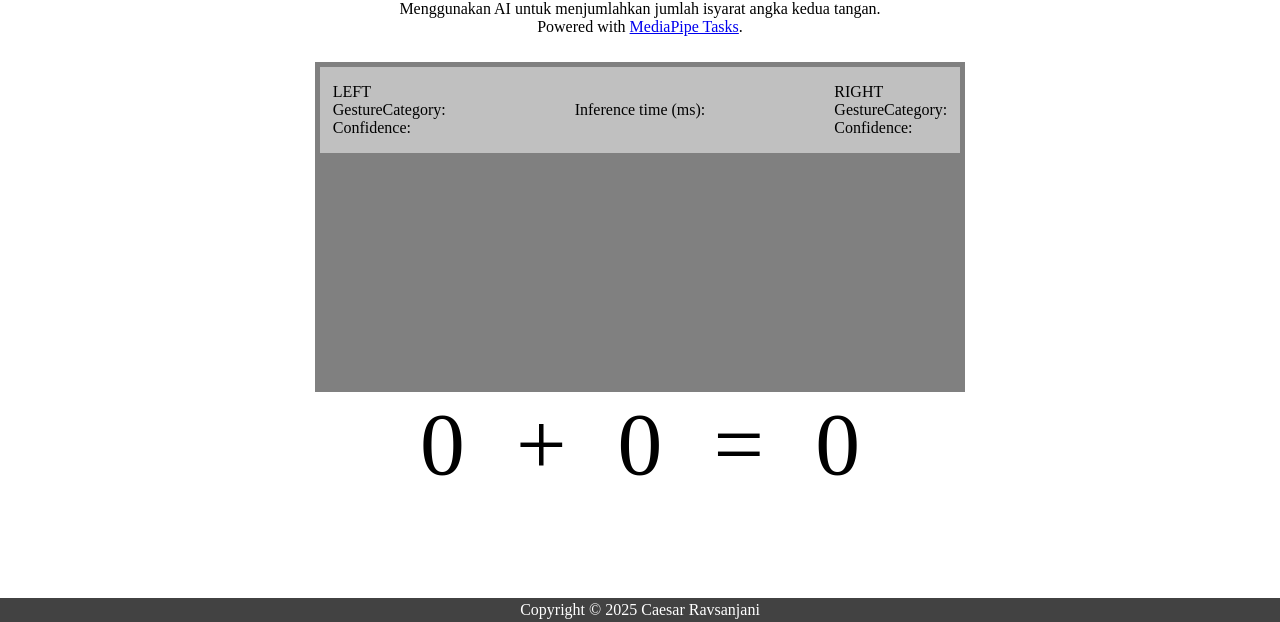
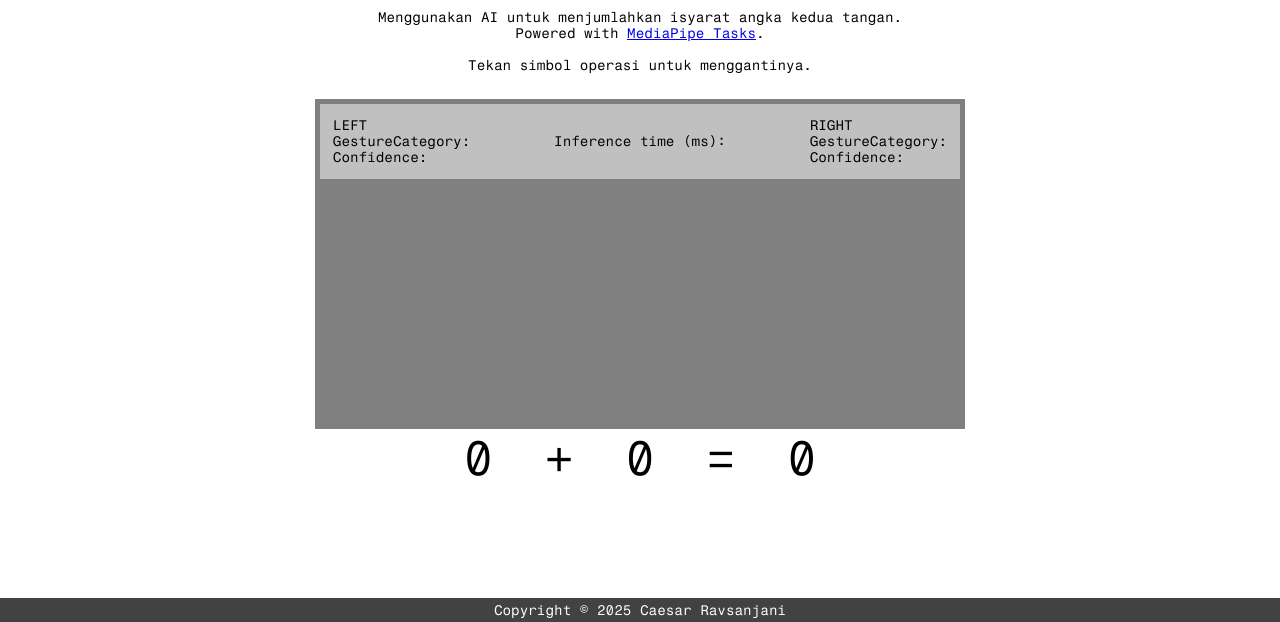
Before and after one commit to oxraphc/finger-number-recognition, a plain HTML site: page index.html in a window 1280 px wide. Shown: the part 178-800 px from the top of the page. Drawn offline with Linux system fonts and the light colour scheme.

Commit message:
Add feature to change math operation
Install a new font alongside.

```diff
--- a/index.html
+++ b/index.html
@@ -1,3 +1,5 @@
+<!-- Copyright © 2025 Caesar Ravsanjani  -->
+
 <!DOCTYPE html>
 <html lang="en">
 <head>
@@ -11,8 +13,9 @@
         <div id="header">
             <h1>AI Hitung Jumlah Jari</h1>
             <p>
-                Menggunakan AI untuk menjumlahkan jumlah isyarat angka kedua tangan.<br>
-                Powered with <a href="https://ai.google.dev/edge/mediapipe/solutions/tasks">MediaPipe Tasks</a>.
+                Menggunakan AI untuk menjumlahkan isyarat angka kedua tangan.<br>
+                Powered with <a href="https://ai.google.dev/edge/mediapipe/solutions/tasks">MediaPipe Tasks</a>.<br>
+                <br>Tekan simbol operasi untuk menggantinya.
             </p>
         </div>
         <div id="main">
@@ -39,7 +42,7 @@
                 <p id="left">0</p>
                 <p id="operation">+</p>
                 <p id="right">0</p>
-                <p id="equals"> =</p>
+                <p id="equals">=</p>
                 <p id="result">0</p>
             </div>
         </div>
--- a/script.js
+++ b/script.js
@@ -1,3 +1,5 @@
+// Copyright © 2025 Caesar Ravsanjani
+
 import {
     GestureRecognizer,
     FilesetResolver,
@@ -14,7 +16,9 @@ const inferenceTime = document.getElementById('time-delay-counter');
 const leftValueElem = document.getElementById('left');
 const rightValueElem = document.getElementById('right');
 const operationResult = document.getElementById('result');
+const operationElem = document.getElementById('operation');
 
+let operationIndex = 0;
 let cameraStream = null;
 let gestureRecognizer;
 let lastVideoTime = -1;
@@ -73,6 +77,14 @@ if (await openCamera()) {
 }
 
 
+operationElem.addEventListener('click', () => {
+    const operations = ['+', '-', '*', '/', '^', '%'];
+    operationIndex++;
+    operationElem.innerText = operations[operationIndex % 6];
+    operation = operations[operationIndex % 6];
+})
+
+
 function getLandmarkColor(handednessIndex) {
     return handednessIndex === 0 ? "#00FF00" : "#FF0000"
 }
@@ -85,9 +97,16 @@ function getLineColor(handednessIndex) {
 
 // Start detecting the camera stream
 async function predictWebcam() {
-    let nowInMs = Date.now();
+    // Reset outputs first
     rightHandCVResultOutput.innerText = `RIGHT\nGestureCategory:\nConfidence:`
     leftHandCVResultOutput.innerText = `LEFT\nGestureCategory:\nConfidence:`
+    operationResult.innerText = '0'
+    rightValueElem.innerText = '0';
+    leftValueElem.innerText = '0';
+    rightValue = 0;
+    leftValue = 0;
+
+    let nowInMs = Date.now();
     if (camera.currentTime !== lastVideoTime) {
         lastVideoTime = camera.currentTime;
 
@@ -144,13 +163,13 @@ async function predictWebcam() {
                 leftValue = gestureCategoryInt;
             }
         }
-
         operationResult.innerText = evalFingers();
     }
 
     // Call this function again to keep predicting when the browser is ready.
     window.requestAnimationFrame(predictWebcam);
 }
+
 
 function categoryNameToInt(categoryName) {
     switch (categoryName) {
@@ -177,6 +196,7 @@ function categoryNameToInt(categoryName) {
     }
 }
 
+
 function evalFingers() {
     switch (operation) {
         case '+':
--- a/style.css
+++ b/style.css
@@ -1,14 +1,27 @@
+/* Copyright © 2025 Caesar Ravsanjani */
+
+@font-face {
+    font-family: 'Fragment Mono';
+    src: url(assets/FragmentMono-Regular.ttf);
+}
+
 html, body {
     margin: 0px;
     padding: 0px;
     -ms-overflow-style: none; /* Hides scrollbar on IE and Edge */
     scrollbar-width: none; /* Hides scrollbar on Firefox */
+    font-family: 'Fragment Mono', monospace;
 }
 
 /* Hides scrollbar on WebKit browsers like chrome */
 html::-webkit-scrollbar {
     display: none;
 }
+
+p {
+    font-size: 0.87em;
+}
+
 #parent {
     display: flex;
     align-items: center;
@@ -37,6 +50,13 @@ html::-webkit-scrollbar {
 #header p {
     margin: 0;
     text-align: center;
+}
+
+#main {
+    display: flex;
+    flex-direction: column;
+    align-items: center;
+    justify-content: center;
 }
 
 #camera-input {
@@ -78,12 +98,20 @@ html::-webkit-scrollbar {
     width: 100%;
     padding: 0 1vw;
     z-index: 1;
+    gap: 1vw;
     box-sizing: border-box;
     background-color: rgba(255, 255, 255, 0.5);
 }
 
 #right-hand-result {
     text-align: left;
+}
+
+#operation {
+    -webkit-user-select: none; /* For Safari and older Chrome versions */
+    -moz-user-select: none;    /* For Firefox */
+    -ms-user-select: none;     /* For Internet Explorer and Edge */
+    user-select: none;
 }
 
 #count-result {
@@ -95,7 +123,7 @@ html::-webkit-scrollbar {
 
 #count-result p {
     margin: 0;
-    font-size: 7vw;
+    font-size: 3em;
 }
 
 #footer {
```
Also changed, not shown: assets/FragmentMono-Regular.ttf (added).
